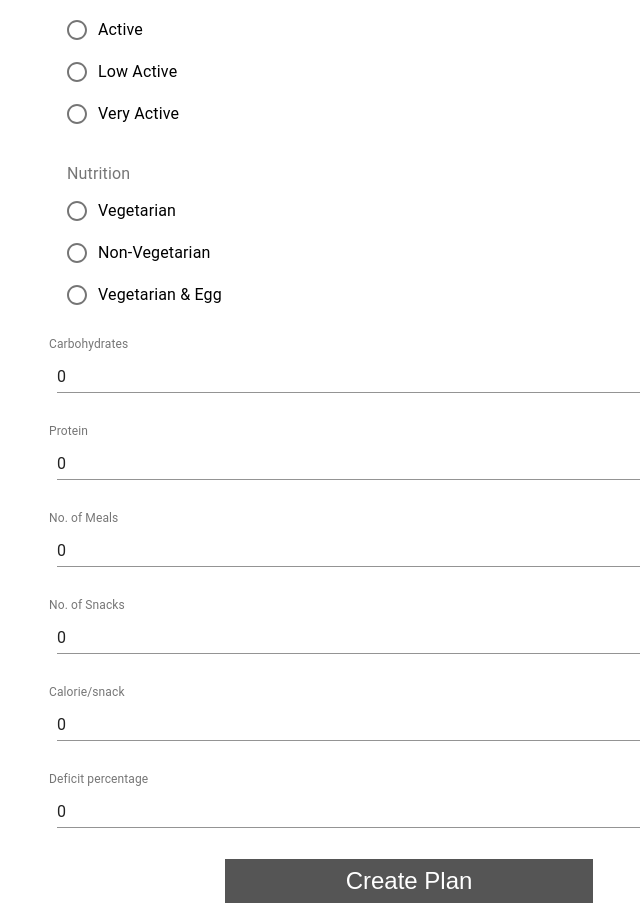
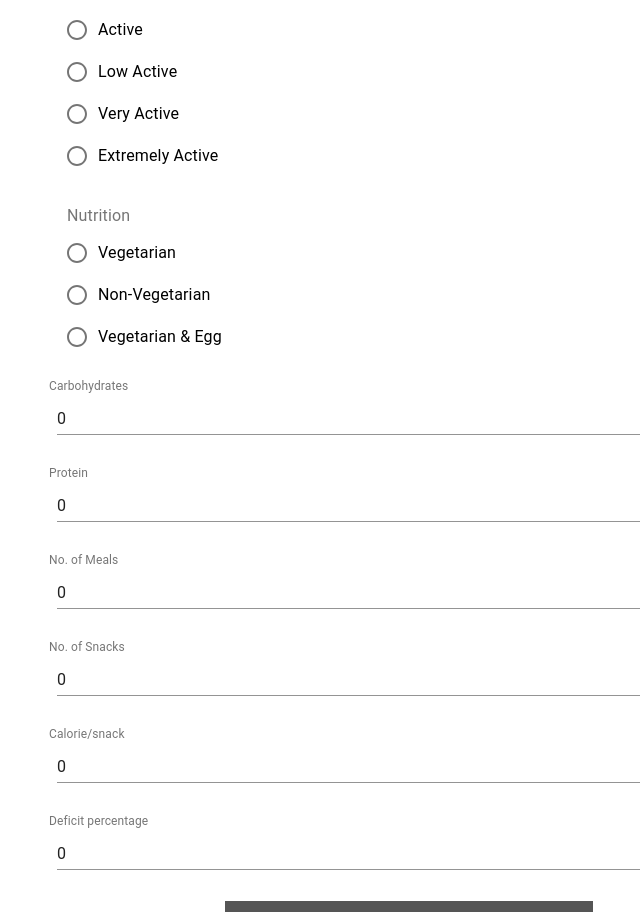
Before and after one commit to Himanshu916/DietPlan, a React (Create React App) app in the folder my-app/: page / in a window 1280 px wide. Shown: the part 903-1815 px from the top of the page, without its empty margins (223-863 px from the left). Built offline with nearby package versions, Linux system fonts and the light colour scheme.

Commit message:
extremelyActive added

```diff
--- a/my-app/src/components/InputData.js
+++ b/my-app/src/components/InputData.js
@@ -164,6 +164,7 @@ console.log(initialValues)
                     <FormControlLabel value="lowActive" control={<Radio />} label="Active" />
                     <FormControlLabel value="Active" control={<Radio />} label=" Low Active" />
                     <FormControlLabel value="veryActive" control={<Radio />} label="Very Active" />
+                    <FormControlLabel value="extremelyActive" control={<Radio />} label="Extremely Active" />
                 </Field>
                 <FormHelperText><ErrorMessage name="lifestyle"/></FormHelperText>
                 </FormControl>
```
